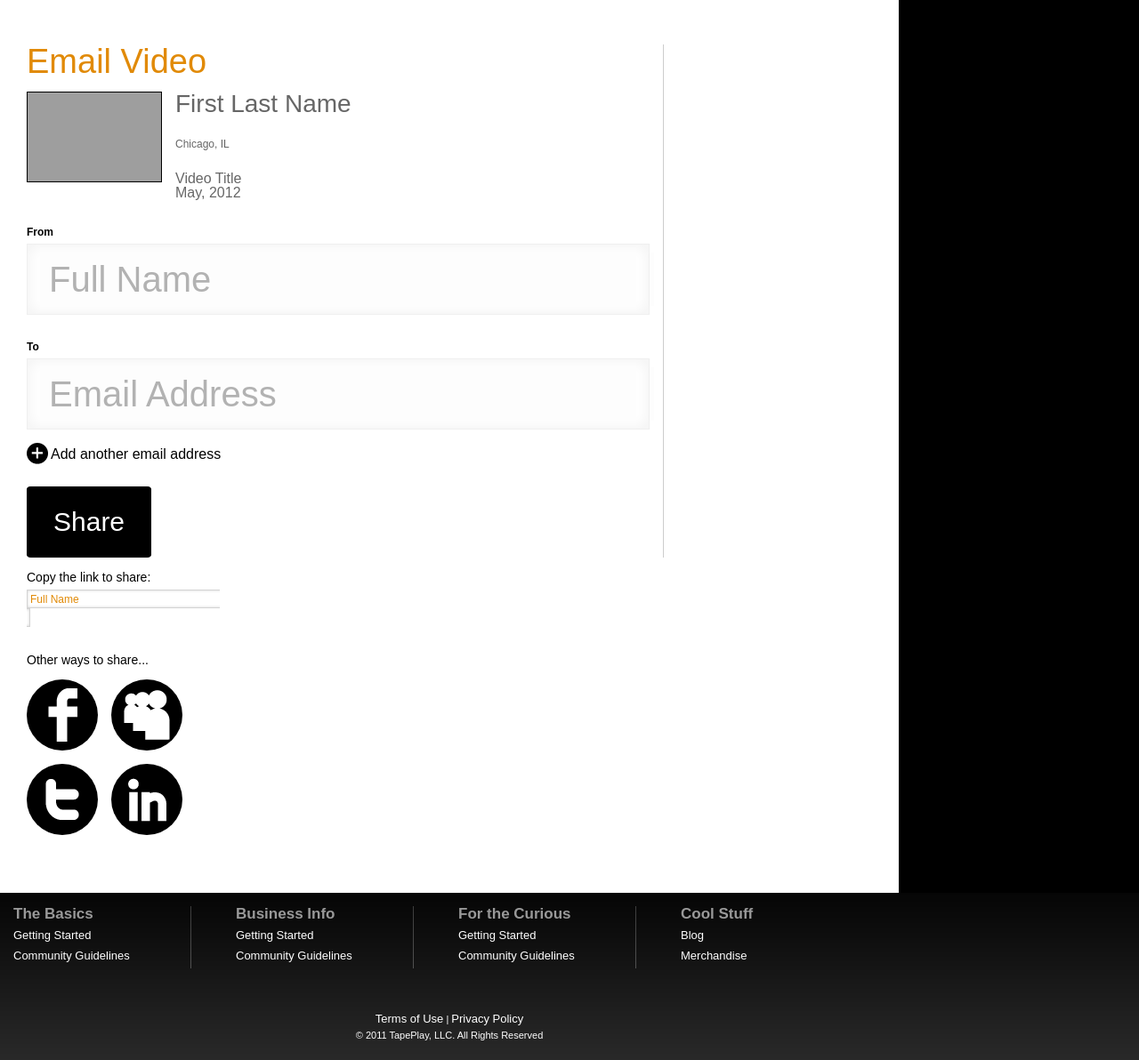
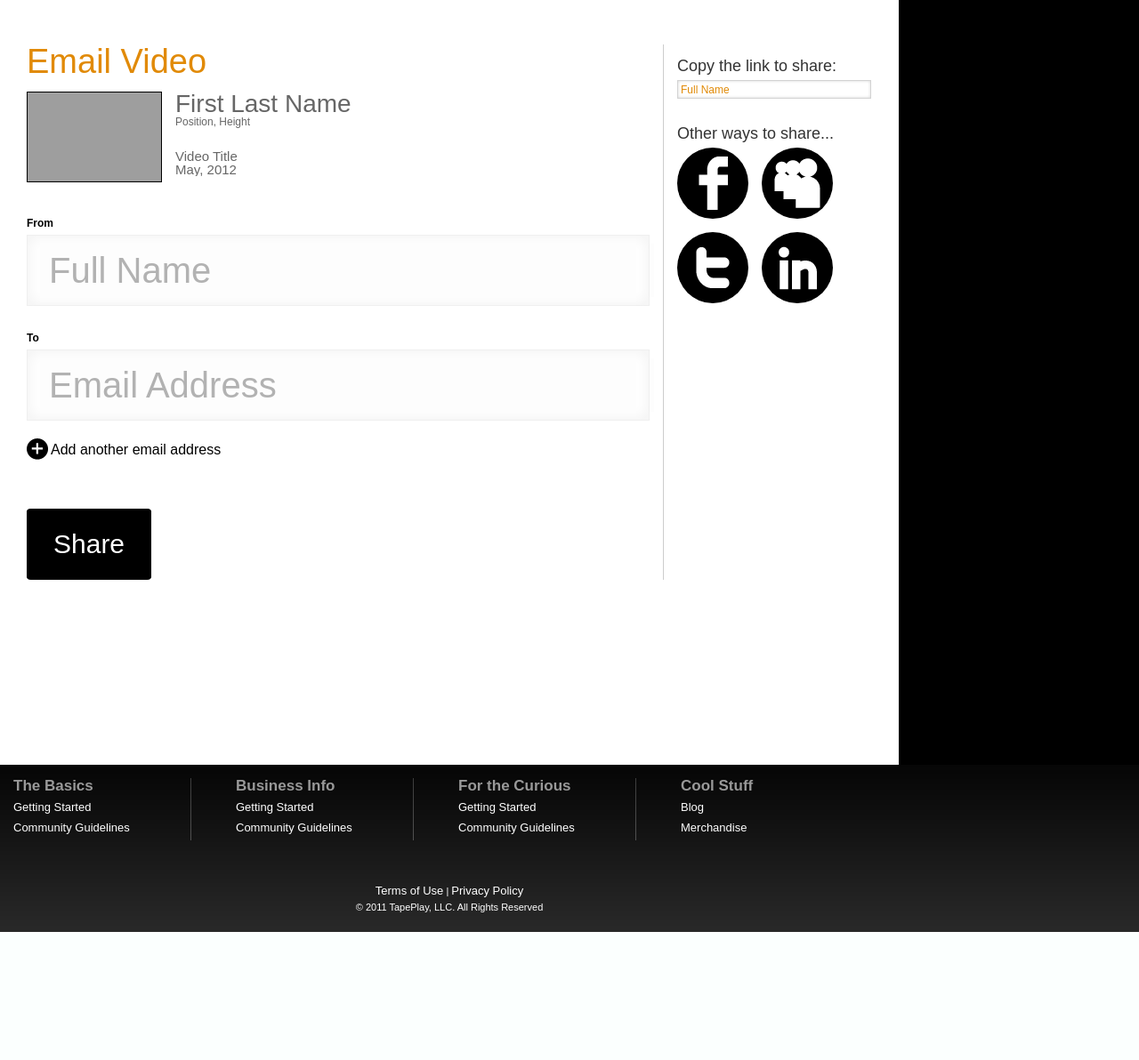
Before and after one commit to dasfisch/tapeplay, a PHP site: the page made by templates/emailVideo.php in a window 1280 px wide. Shown: the part 76-1268 px from the top of the page at 89% size. After the commit the page ends 1124 px from the top, so only its background shows below. Run offline with PHP 8.4, Linux system fonts and the light colour scheme; the template is opened without the code that fills it, so the values that code supplies are empty; grey boxes are pictures that could not be loaded.

Commit message:
Fix for ticket:19

```diff
--- a/css/tapeplay.css
+++ b/css/tapeplay.css
@@ -670,7 +670,7 @@ a {
 }
 
 #tapeplay #main #leftCol #single {
-    margin-bottom: 30px;
+    margin-bottom: 40px;
     overflow: hidden;
 }
 
@@ -689,6 +689,7 @@ a {
 #tapeplay #main #leftCol #single .info h2 {
     color: #666;
     font-size: 28px;
+    margin-bottom: 0px;
 }
 
 #tapeplay #main #leftCol #single .info .position {
@@ -700,8 +701,8 @@ a {
 #tapeplay #main #leftCol #single .info .title,
 #tapeplay #main #leftCol #single .info .date {
     color: #666;
-    font-size: 16px;
-    margin: 0px;
+    font-size: 15px;
+    margin-bottom: 0px;
 }
 
 #tapeplay #main #leftCol label {
@@ -721,12 +722,12 @@ a {
 }
 
 #tapeplay #main #leftCol .inputField.last {
-    margin-bottom: 15px;
+    margin-bottom: 20px;
 }
 
 #tapeplay #main #leftCol .addAnother {
     float: left;
-    margin-bottom: 25px;
+    margin-bottom: 55px;
     width: 100%;
 }
 
@@ -737,7 +738,7 @@ a {
 
 #tapeplay #main #rightCol {
     float: left;
-    width: 220px;
+    width: 219px;
 }
 
 #tapeplay #main #rightCol #copy {
@@ -747,7 +748,8 @@ a {
 }
 
 #tapeplay #main #rightCol #copy p {
-    font-size: 14px;
+    color: #333;
+    font-size: 18px;
     margin-bottom: 7px;
 }
 
@@ -756,7 +758,7 @@ a {
 }
 
 #tapeplay #main #rightCol #copy .inputFieldSmall .middle {
-    width: 213px;
+    width: 210px;
 }
 
 #tapeplay #main #rightCol #copy .inputFieldSmall .middle .standard {
@@ -770,8 +772,9 @@ a {
 }
 
 #tapeplay #main #rightCol #share p {
-    font-size: 14px;
-    margin-bottom: 15px;
+    color: #333;
+    font-size: 18px;
+    margin-bottom: 7px;
 }
 
 #tapeplay #main #rightCol #share .shareImg {
--- a/templates/emailVideo.php
+++ b/templates/emailVideo.php
@@ -5,7 +5,7 @@
             <img src="/" class="resultImage" />
             <div class="info">
                 <h2>First Last Name</h2>
-                <p class="position">Chicago, IL</p>
+                <p class="position">Position, Height</p>
                 <p class="title">Video Title</p>
                 <p class="date"><?php echo date('F, Y', strtotime('now')); ?></p>
             </div>
```
